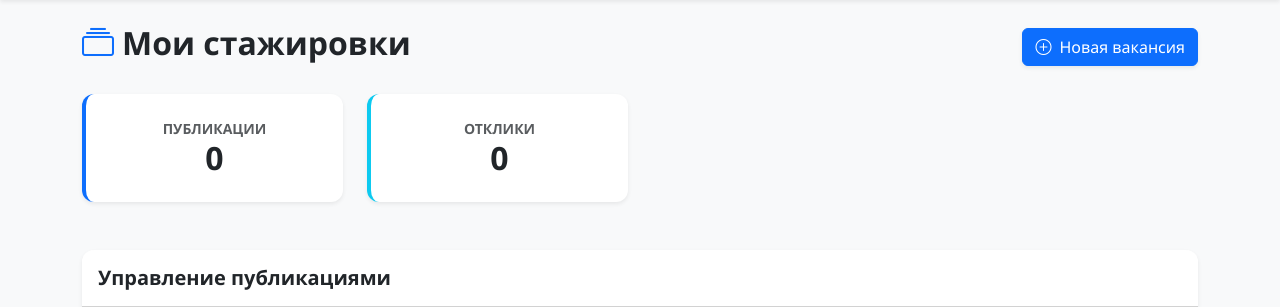
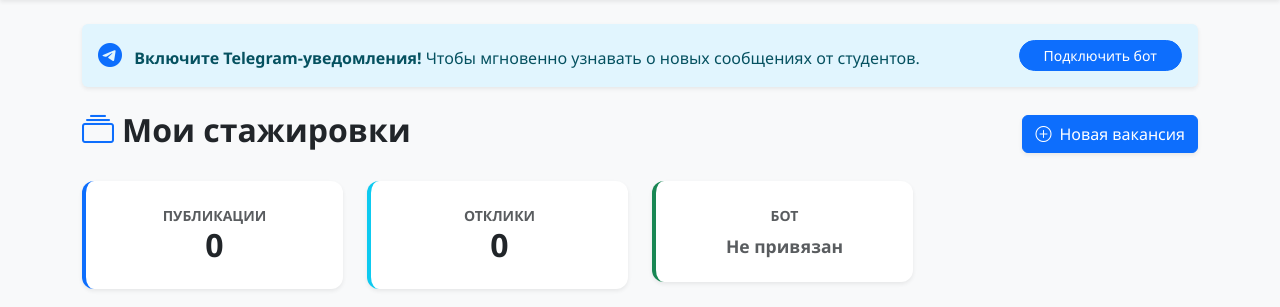
Before and after one commit to aset5/FINALLYPROJECT, a Spring Boot app: page /company/dashboard in a window 1280 px wide. Shown: the part 73-380 px from the top of the page. Run offline with Spring Boot 4, Linux system fonts and the light colour scheme; a user stored in the database is signed in; data that the repository does not hold is empty; some of the project's set-up classes (security, data sources, template engines, error pages and the like) are left out, and stand-ins take their place.

Commit message:
added function notification check

```diff
--- a/src/main/java/com/example/internship/controllers/CompanyController.java
+++ b/src/main/java/com/example/internship/controllers/CompanyController.java
@@ -44,6 +44,9 @@ public class CompanyController {
         User user = userRepository.findByUsername(principal.getName())
                 .orElseThrow(() -> new RuntimeException("User not found"));
 
+        // ДОБАВЬ ЭТУ СТРОКУ, чтобы кнопка Telegram работала
+        model.addAttribute("user", user);
+
         Company company = companyRepository.findByUserId(user.getId());
         if (company == null) {
             model.addAttribute("myInternships", Collections.emptyList());
@@ -53,6 +56,7 @@ public class CompanyController {
 
         model.addAttribute("myInternships", internshipRepository.findByCompanyId(company.getId()));
         model.addAttribute("candidates", applicationRepository.findByInternshipCompanyId(company.getId()));
+
         return "company/dashboard";
     }
 
--- a/src/main/resources/templates/company/dashboard.html
+++ b/src/main/resources/templates/company/dashboard.html
@@ -14,6 +14,7 @@
         .status-badge { font-size: 0.8rem; padding: 0.5em 1em; border-radius: 20px; }
         .table-header { background-color: #f1f3f5; font-weight: 600; color: #495057; }
         .student-initials { width: 40px; height: 40px; background: #e7f1ff; color: #0d6efd; display: flex; align-items: center; justify-content: center; border-radius: 50%; font-weight: bold; }
+        .tg-alert { border-left: 4px solid #0088cc; background: #e1f5fe; }
     </style>
 </head>
 <body>
@@ -36,6 +37,16 @@
 </nav>
 
 <div class="container">
+    <div th:if="${user != null and user.telegramChatId == null}" class="alert alert-info tg-alert border-0 shadow-sm d-flex justify-content-between align-items-center mb-4">
+        <div>
+            <i class="bi bi-telegram me-2 text-primary h4 mb-0"></i>
+            <strong>Включите Telegram-уведомления!</strong> Чтобы мгновенно узнавать о новых сообщениях от студентов.
+        </div>
+        <a th:href="'https://t.me/intern_pro_kz_bot?start=user_' + ${user.id}" target="_blank" class="btn btn-primary btn-sm rounded-pill px-4">
+            Подключить бот
+        </a>
+    </div>
+
     <div th:if="${param.msg != null and param.msg[0] == 'remoderation'}"
          class="alert alert-info alert-dismissible fade show mb-4 border-0 shadow-sm" role="alert">
         <i class="bi bi-shield-check me-2"></i>
@@ -61,6 +72,15 @@
             <div class="card card-custom p-4 bg-white shadow-sm border-start border-info border-4">
                 <div class="text-muted small fw-bold text-uppercase">Отклики</div>
                 <div class="h2 fw-bold mb-0" th:text="${candidates != null ? candidates.size() : 0}">0</div>
+            </div>
+        </div>
+        <div class="col-md-3">
+            <div class="card card-custom p-4 bg-white shadow-sm border-start border-success border-4">
+                <div class="text-muted small fw-bold text-uppercase">Бот</div>
+                <div class="h5 fw-bold mb-0 mt-2">
+                    <span th:if="${user != null and user.telegramChatId != null}" class="text-success"><i class="bi bi-check-all"></i> Активен</span>
+                    <span th:if="${user == null or user.telegramChatId == null}" class="text-muted small">Не привязан</span>
+                </div>
             </div>
         </div>
     </div>
```
Also changed, not shown: src/main/java/com/example/internship/controllers/StudentController.java (+19 -5 lines), src/main/resources/templates/student/application.html (+23 -5 lines).
